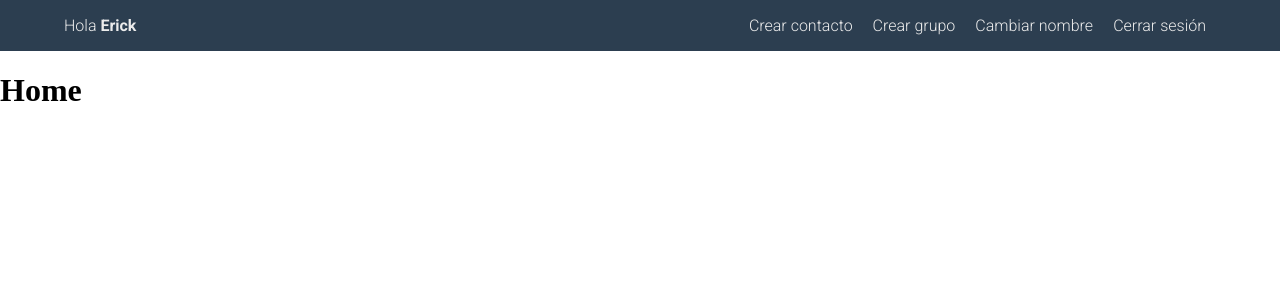
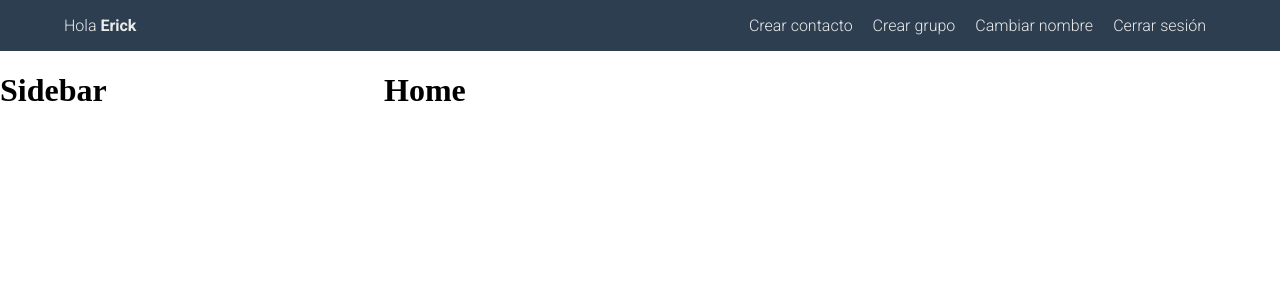
Before and after one commit to Erickowski/chat-anonimo, a React app: page /home in a window 1280 px wide. Shown: the top 300 px of the page. Built offline with nearby package versions, Linux system fonts and the light colour scheme.

Commit message:
Layout home

```diff
--- a/src/components/Home.jsx
+++ b/src/components/Home.jsx
@@ -1,6 +1,15 @@
 import React, { useEffect, useContext } from "react";
+import styled from "styled-components";
+
+import Sidebar from "./Sidebar";
 
 import AuthContext from "../context/auth/authContext";
+
+const HomeContainer = styled.div`
+    width: 100vw;
+    display: grid;
+    grid-template-columns: 30% 70%;
+`;
 
 const Home = (props) => {
     const authContext = useContext(AuthContext);
@@ -12,7 +21,12 @@ const Home = (props) => {
         }
     }, []);
 
-    return <h1>Home</h1>;
+    return (
+        <HomeContainer>
+            <Sidebar />
+            <h1>Home</h1>
+        </HomeContainer>
+    );
 };
 
 export default Home;
--- /dev/null
+++ b/src/components/Sidebar.jsx
@@ -0,0 +1,7 @@
+import React from "react";
+
+const Sidebar = () => {
+    return <h1>Sidebar</h1>;
+};
+
+export default Sidebar;
```
Also changed, not shown: src/components/Groups.jsx (added, +7 -0 lines).
